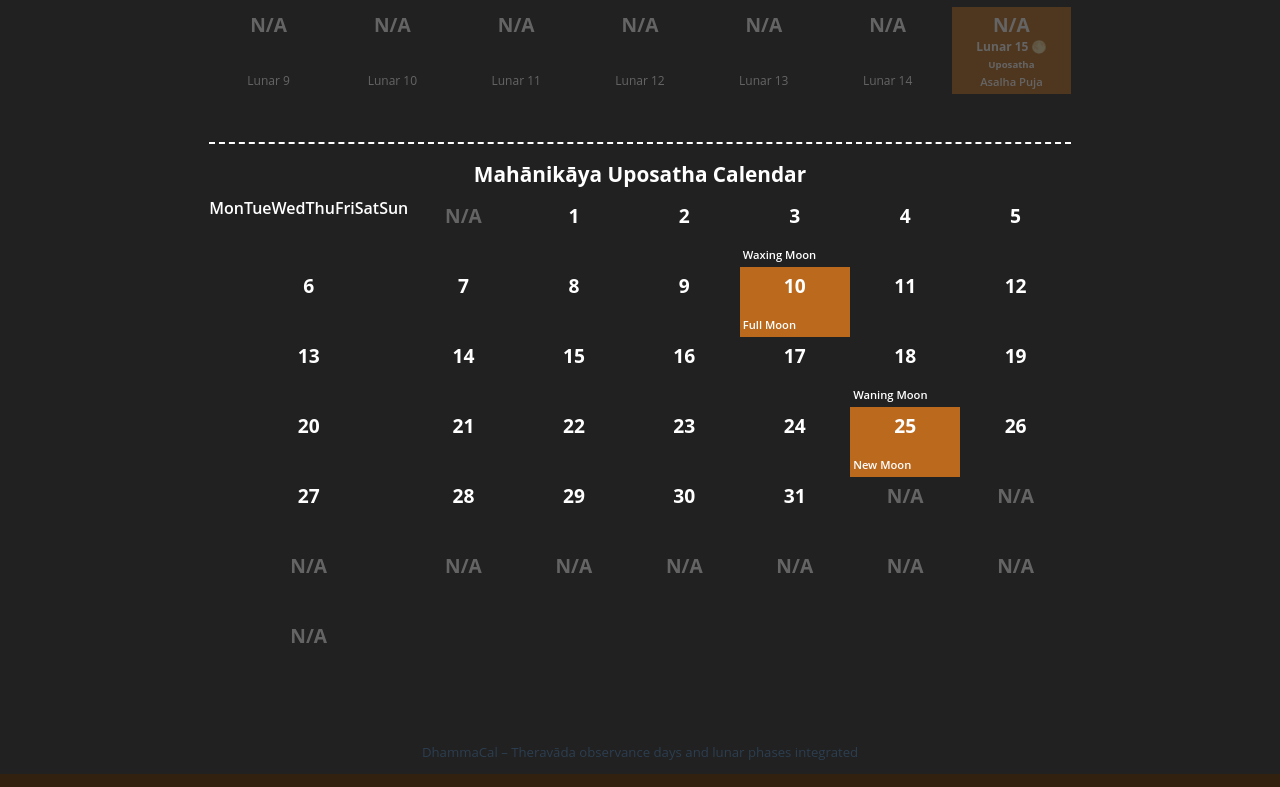
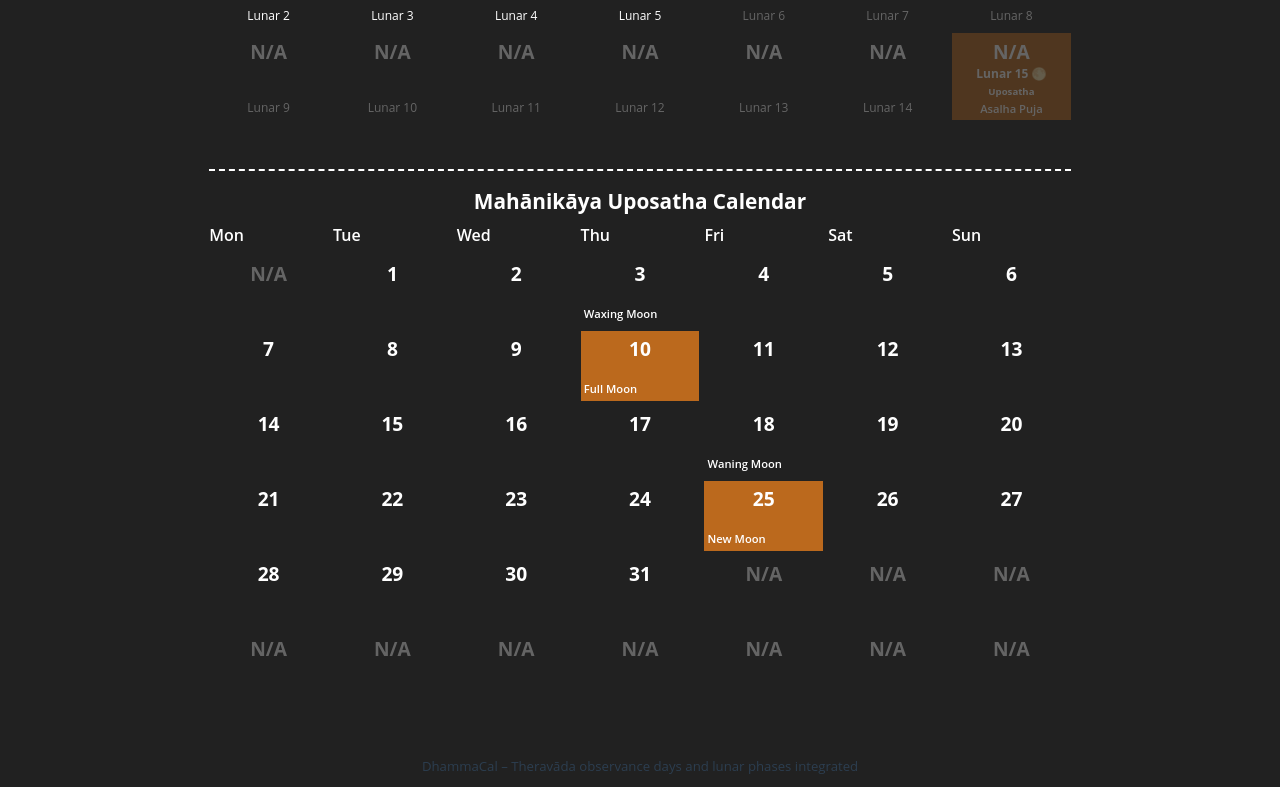
Before and after one commit to iturbides/dhammacal, a plain HTML site: page index.html in a window 1280 px wide. Shown: the part 686-1473 px from the top of the page. Drawn offline with Linux system fonts and the light colour scheme.

Commit message:
add new calendar

```diff
--- a/app.js
+++ b/app.js
@@ -38,9 +38,25 @@ function renderCalendar(date) {
   const startDay = (firstDay.getDay() + 6) % 7;
   const daysInMonth = new Date(year, month + 1, 0).getDate();
 
+  monthLabel.textContent = `${date.toLocaleString("default", { month: "long" })} ${year}`;
 
+  // Eliminar encabezado anterior si existe
+  const oldHeader = document.querySelector(".calendar-section .calendar-header");
+  if (oldHeader) oldHeader.remove();
 
-  monthLabel.textContent = `${date.toLocaleString("default", { month: "long" })} ${year}`;
+  // Crear encabezado nuevo
+ const calendarHeader = document.createElement("div");
+ calendarHeader.classList.add("calendar-header");
+
+  const weekDays = ["Mon", "Tue", "Wed", "Thu", "Fri", "Sat", "Sun"];
+  weekDays.forEach(day => {
+    const wd = document.createElement("div");
+    wd.textContent = day;
+    calendarHeader.appendChild(wd);
+  });
+
+  // Insertar encabezado antes del grid
+  calendarGrid.parentNode.insertBefore(calendarHeader, calendarGrid);
 
   const totalCells = 42;
   for (let i = 0; i < totalCells; i++) {
@@ -107,7 +123,6 @@ function renderCalendar(date) {
 }
 
 // Renderiza el Mahānikāya calendar basado en CSV
-
 function renderMahanikayaCalendar(date) {
   mahanikayaGrid.innerHTML = "";
 
@@ -119,17 +134,21 @@ function renderMahanikayaCalendar(date) {
     return csvDate.getFullYear() === year && csvDate.getMonth() === month;
   });
 
-  const container = document.createElement("div");
-  container.classList.add("calendar-header");
 
- const weekDays = ["Mon", "Tue", "Wed", "Thu", "Fri", "Sat", "Sun"];
-  weekDays.forEach(day => {
-  const wd = document.createElement("div");
-   wd.textContent = day;
-  container.appendChild(wd);
- });
+// Eliminar encabezado anterior si existe
+const oldHeader = document.querySelector("#mahanikaya-calendar-grid .calendar-header");
+if (oldHeader) oldHeader.remove();
 
-  mahanikayaGrid.appendChild(container);
+// Crear nuevo encabezado dentro del mismo grid
+const headerFragment = document.createDocumentFragment();
+["Mon", "Tue", "Wed", "Thu", "Fri", "Sat", "Sun"].forEach(day => {
+  const cell = document.createElement("div");
+  cell.textContent = day;
+  cell.classList.add("calendar-header");
+  headerFragment.appendChild(cell);
+});
+mahanikayaGrid.appendChild(headerFragment);
+
 
   const daysInMonth = new Date(year, month + 1, 0).getDate();
   const startDay = (new Date(year, month, 1).getDay() + 6) % 7;
@@ -146,7 +165,7 @@ function renderMahanikayaCalendar(date) {
       const match = mahanikayaDates.find(d => d.date === fullDate);
       if (match) {
         const label = document.createElement("div");
-        label.classList.add("festival-name"); // Usa esta clase o crea una nueva si prefieres
+        label.classList.add("festival-name");
         label.textContent = match.event;
         cell.appendChild(label);
 
@@ -165,9 +184,6 @@ function renderMahanikayaCalendar(date) {
   }
 }
 
-
-
-
 // Botones de navegación
 prevMonthBtn.addEventListener("click", () => {
   currentDate.setMonth(currentDate.getMonth() - 1);
@@ -179,14 +195,13 @@ nextMonthBtn.addEventListener("click", () => {
   renderCalendar(currentDate);
 });
 
-// CSV loader (usa PapaParse o un método simple)
+// CSV loader
 function loadCSVAndRender(csvText) {
   const lines = csvText.trim().split("\n").slice(1); // Skip header
-mahanikayaDates = lines.map(line => {
-  const [dateStr, event] = line.split(",");
-  return { date: dateStr.trim(), event: event?.trim() || "" };
-});
-
+  mahanikayaDates = lines.map(line => {
+    const [dateStr, event] = line.split(",");
+    return { date: dateStr.trim(), event: event?.trim() || "" };
+  });
 
   renderCalendar(currentDate); // Start
 }
--- a/css/becss.css
+++ b/css/becss.css
@@ -158,14 +158,17 @@ footer {
 #mahanikaya-calendar-grid {
   display: grid;
   grid-template-columns: repeat(7, 1fr);
-/*  gap: 1px;
-  margin-top: 1rem; */
-}
+  gap: 5px;
+}
+
+
 .calendar-section h2:last-of-type {
   color: white;
   border-top: 2px dashed white;
   padding-top: 1rem;
 }
+
+
 
 
 :root {
```
